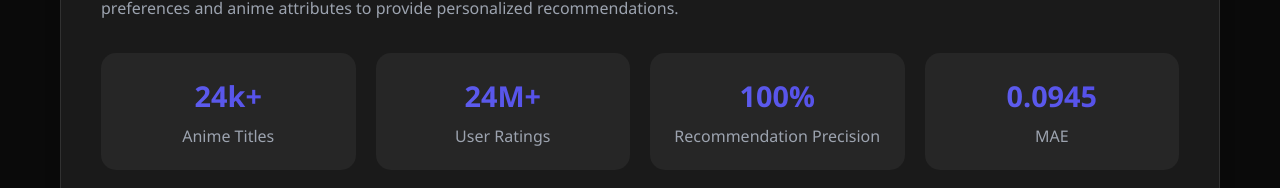
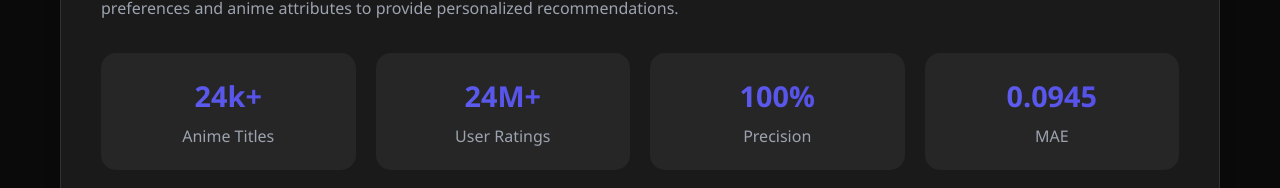
Before and after one commit to NaufalHD12/portfolio-web, a plain HTML site: page index.html in a window 1280 px wide. Shown: the part 1540-1728 px from the top of the page. Drawn offline with Linux system fonts and the light colour scheme.

Commit message:
Update index.html

```diff
--- a/index.html
+++ b/index.html
@@ -498,7 +498,7 @@
                 </div>
                 <div class="metric">
                     <div class="metric-value">100%</div>
-                    <div class="metric-label">Recommendation Precision</div>
+                    <div class="metric-label">Precision</div>
                 </div>
                 <div class="metric">
                     <div class="metric-value">0.0945</div>
```
